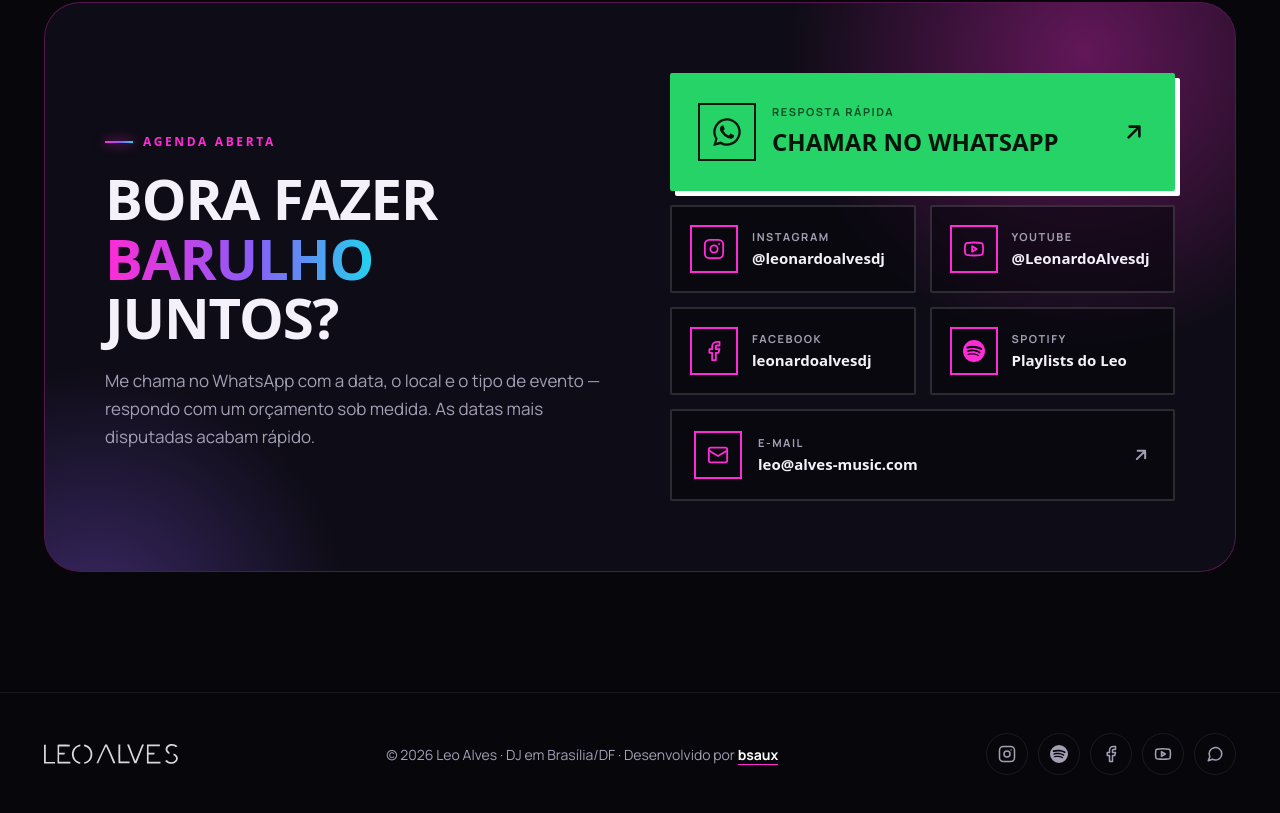
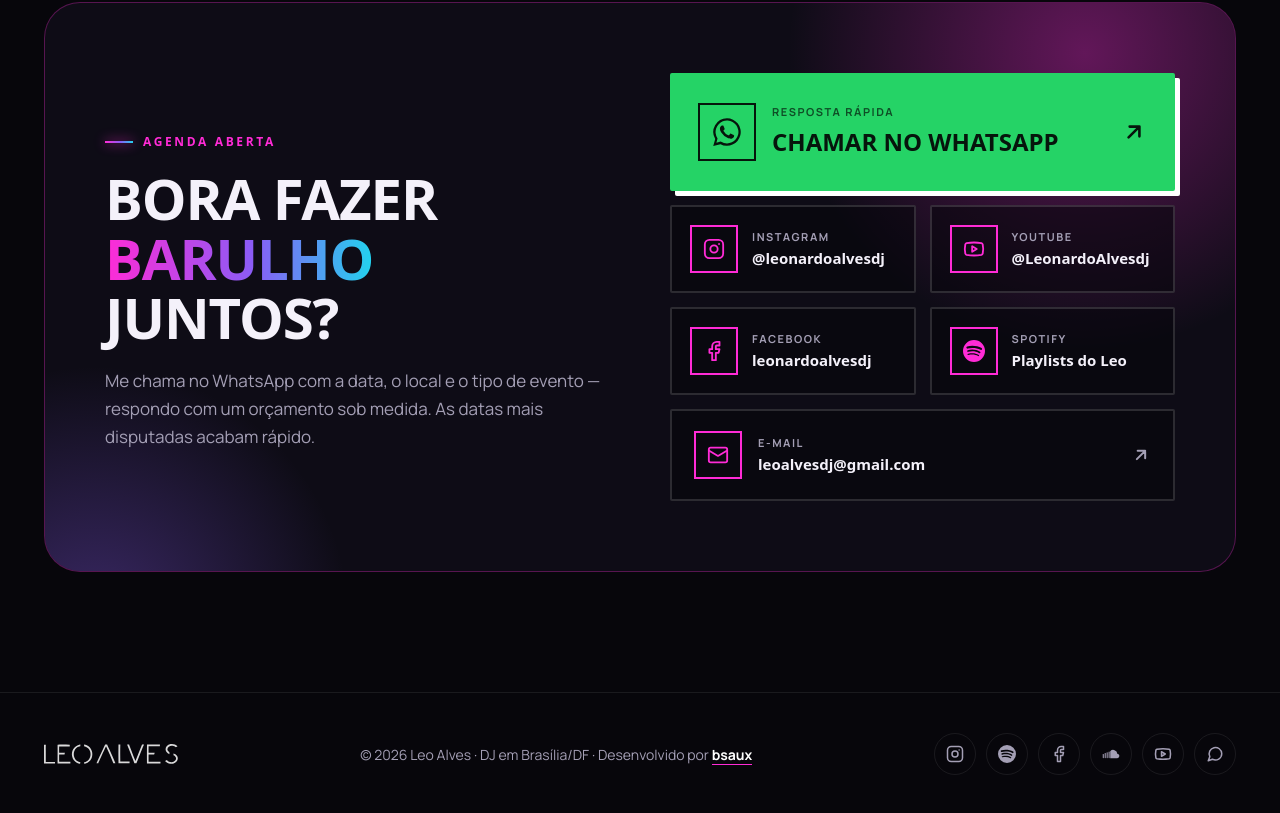
Before and after one commit to brunosoaresaraujo/dj-leo, a plain HTML site: page index.html in a window 1280 px wide. Shown: the part 7101-7914 px from the top of the page. Drawn offline with Linux system fonts and the light colour scheme; a web font is replaced by a local one.

Commit message:
novos ajustes

```diff
--- a/assets/css/lp.css
+++ b/assets/css/lp.css
@@ -1635,3 +1635,8 @@ footer p {
 .hero-in.d3 { animation-delay: .24s; }
 @keyframes heroIn { from { opacity: .01; transform: translateY(18px); } to { opacity: 1; transform: none; } }
 @media (prefers-reduced-motion: reduce) { .hero-in { animation: none; } }
+
+/* Rodapé no celular: espaço para o botão flutuante do WhatsApp */
+@media (max-width: 600px) {
+  footer { padding-bottom: 96px; }
+}
--- a/index.html
+++ b/index.html
@@ -360,9 +360,9 @@
               <svg class="c-arrow" viewBox="0 0 24 24" fill="none" stroke="currentColor" stroke-width="2.4" stroke-linecap="round" stroke-linejoin="round"><path d="M7 17 17 7M8 7h9v9"/></svg>
             </a>
           </div>
-          <a href="mailto:leo@alves-music.com?subject=Or%C3%A7amento%20DJ%20Leo%20Alves" class="c-card c-sm">
+          <a href="mailto:leoalvesdj@gmail.com?subject=Or%C3%A7amento%20DJ%20Leo%20Alves" class="c-card c-sm">
             <span class="c-ico"><svg viewBox="0 0 24 24" fill="none" stroke="currentColor" stroke-width="2" stroke-linecap="round" stroke-linejoin="round"><rect x="2" y="4" width="20" height="16" rx="2"/><path d="m22 7-10 6L2 7"/></svg></span>
-            <span class="c-txt"><small>E-mail</small><strong>leo@alves-music.com</strong></span>
+            <span class="c-txt"><small>E-mail</small><strong>leoalvesdj@gmail.com</strong></span>
             <svg class="c-arrow" viewBox="0 0 24 24" fill="none" stroke="currentColor" stroke-width="2.4" stroke-linecap="round" stroke-linejoin="round"><path d="M7 17 17 7M8 7h9v9"/></svg>
           </a>
         </div>
@@ -379,6 +379,7 @@
         <a href="https://www.instagram.com/leonardoalvesdj" target="_blank" rel="noopener" aria-label="Instagram"><svg viewBox="0 0 24 24" fill="none" stroke="currentColor" stroke-width="2" stroke-linecap="round" stroke-linejoin="round"><rect x="2" y="2" width="20" height="20" rx="5"/><circle cx="12" cy="12" r="4"/><path d="M17.5 6.5h.01"/></svg></a>
         <a href="https://open.spotify.com/user/djellys" target="_blank" rel="noopener" aria-label="Spotify"><svg viewBox="0 0 24 24" fill="currentColor" aria-hidden="true"><path d="M12 0a12 12 0 1 0 0 24 12 12 0 0 0 0-24Zm5.5 17.3a.75.75 0 0 1-1 .25c-2.8-1.7-6.4-2.1-10.6-1.2a.75.75 0 1 1-.33-1.46c4.6-1 8.6-.6 11.7 1.4.36.22.47.69.25 1Zm1.47-3.27a.94.94 0 0 1-1.29.31c-3.2-2-8.1-2.5-11.9-1.4a.94.94 0 1 1-.55-1.8c4.3-1.3 9.7-.7 13.4 1.6.44.27.58.85.31 1.29Zm.13-3.4C15.3 8.4 8.9 8.2 5.2 9.3a1.13 1.13 0 1 1-.65-2.16c4.3-1.3 11.3-1 15.7 1.6a1.13 1.13 0 0 1-1.15 1.94Z"/></svg></a>
         <a href="https://www.facebook.com/leonardoalvesdj" target="_blank" rel="noopener" aria-label="Facebook"><svg viewBox="0 0 24 24" fill="none" stroke="currentColor" stroke-width="2" stroke-linecap="round" stroke-linejoin="round"><path d="M18 2h-3a5 5 0 0 0-5 5v3H7v4h3v8h4v-8h3l1-4h-4V7a1 1 0 0 1 1-1h3z"/></svg></a>
+        <a href="https://soundcloud.com/leonardoalvesdj" target="_blank" rel="noopener" aria-label="SoundCloud"><svg viewBox="0 0 24 24" fill="currentColor" aria-hidden="true"><path d="M11 8.2a5.5 5.5 0 0 1 9.4 3.3A3 3 0 0 1 20 17.5h-9z"/><rect x="1" y="12" width="1.4" height="5.5" rx=".7"/><rect x="3.6" y="10.5" width="1.4" height="7" rx=".7"/><rect x="6.2" y="9.5" width="1.4" height="8" rx=".7"/><rect x="8.8" y="8.5" width="1.4" height="9" rx=".7"/></svg></a>
         <a href="https://www.youtube.com/@LeonardoAlvesdj" target="_blank" rel="noopener" aria-label="YouTube"><svg viewBox="0 0 24 24" fill="none" stroke="currentColor" stroke-width="2" stroke-linecap="round" stroke-linejoin="round"><path d="M2.5 17a24 24 0 0 1 0-10 2 2 0 0 1 1.4-1.4 49.6 49.6 0 0 1 16.2 0A2 2 0 0 1 21.5 7a24 24 0 0 1 0 10 2 2 0 0 1-1.4 1.4 49.6 49.6 0 0 1-16.2 0A2 2 0 0 1 2.5 17"/><path d="m10 15 5-3-5-3z"/></svg></a>
         <a href="#" class="js-wa" aria-label="WhatsApp"><svg viewBox="0 0 24 24" fill="none" stroke="currentColor" stroke-width="2" stroke-linecap="round" stroke-linejoin="round"><path d="M21 11.5a8.4 8.4 0 0 1-12.4 7.4L3 21l2.1-5.5A8.4 8.4 0 1 1 21 11.5Z"/></svg></a>
       </div>
```
